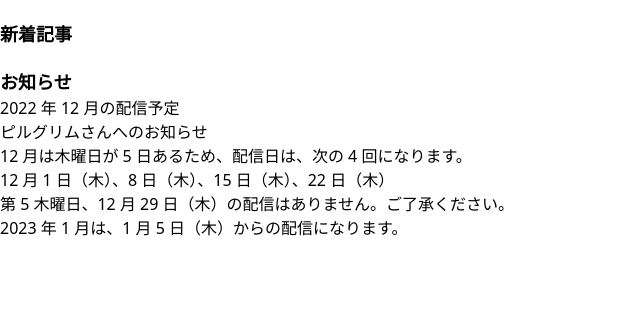
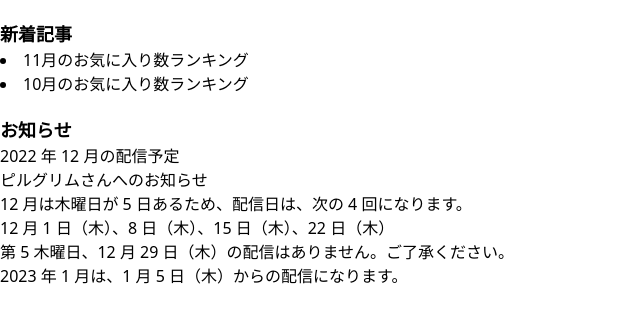
Before and after one commit to siakas/nextjs-mdx-sample, a Next.js app: page / in a window 1280 px wide. Shown: the top 322 px of the page, without its empty margins (0-640 px from the left). Built offline with nearby package versions, Linux system fonts and the light colour scheme.

Commit message:
mdx 記事の配置変更とダイナミックルーティングの設定

```diff
--- /dev/null
+++ b/src/articles/november.mdx
@@ -0,0 +1,39 @@
+import DefaultLayout from '@/layouts/DefaultLayout'
+import RankingTable from '@/components/RankingTable'
+
+export const meta = {
+  title: '11月のお気に入り数ランキング',
+}
+
+export const rankingData = [
+  {
+    slug: '2022-css-full-width-background',
+    title: '画面幅いっぱいに背景色を敷くCSS実装',
+  },
+  {
+    slug: '2022-storybook',
+    title: 'Storybook入門',
+  },
+  {
+    slug: '2022-astro',
+    title: '今すぐ始めるAstro入門',
+  },
+  {
+    slug: '2022-vue3-with-build-system',
+    title: 'ビルド環境で使える、Vue 3の機能',
+  },
+  {
+    slug: '2022-ui-context',
+    title: '文脈から考えるUIデザイン',
+  },
+]
+
+## 今月の注目記事の紹介 \{#toc-1\}
+
+今月、お気に入り追加数の多かった**記事ランキング**の発表です。
+
+<RankingTable month="2022年11月" rankingData={rankingData} />
+
+### 新登場の記事
+
+今月新登場だった記事は（以下略）
--- a/src/pages/october.mdx
+++ b/src/articles/october.mdx
@@ -37,7 +37,3 @@ export const rankingData = [
 ### 新登場の記事
 
 今月新登場だった記事は（以下略）
-
-export default ({ children }) => (
-  <DefaultLayout meta={meta}>{children}</DefaultLayout>
-)
--- /dev/null
+++ b/src/pages/[slug].tsx
@@ -0,0 +1,58 @@
+import type { GetStaticPropsContext, NextPage } from 'next'
+import dynamic from 'next/dynamic'
+import { promises as fs } from 'node:fs'
+import DefaultLayout from '@/layouts/DefaultLayout'
+
+type Props = {
+  slug: string
+  meta: {
+    title: string
+  }
+}
+
+export const getStaticPaths = async () => {
+  const dataDir = 'src/articles'
+  const fileNames = await fs.readdir(dataDir)
+  const files = fileNames.map((fileName) => {
+    return {
+      fileName,
+    }
+  })
+
+  const paths = files.map((file) => {
+    return {
+      params: {
+        slug: file.fileName.replace(/\.mdx$/, ''),
+      },
+    }
+  })
+
+  return {
+    paths,
+    fallback: false,
+  }
+}
+
+export const getStaticProps = async (context: GetStaticPropsContext) => {
+  const slug = context.params?.slug
+  const data = await import(`@/articles/${slug}.mdx`)
+
+  return {
+    props: {
+      slug,
+      meta: data.meta,
+    },
+  }
+}
+
+const Page: NextPage<Props> = ({ slug, meta }) => {
+  const Content = dynamic(import(`@/articles/${slug}.mdx`))
+
+  return (
+    <DefaultLayout meta={meta}>
+      <Content />
+    </DefaultLayout>
+  )
+}
+
+export default Page
--- a/src/pages/index.tsx
+++ b/src/pages/index.tsx
@@ -1,8 +1,35 @@
 import type { NextPage } from 'next'
 import Head from 'next/head'
+import { promises as fs } from 'node:fs'
 import News from '@/contents/news.mdx'
 
-const Home: NextPage = () => {
+type Props = {
+  posts: Array<{
+    slug: string
+    meta: {
+      title: string
+    }
+  }>
+}
+
+export const getStaticProps = async () => {
+  const dataDir = 'src/articles'
+  const fileNames = await fs.readdir(dataDir)
+  const posts = []
+  for (const fileName of fileNames) {
+    const { meta } = await import(`@/articles/${fileName}`)
+    const slug = fileName.replace(/\.mdx$/, '')
+    posts.push({ slug, meta })
+  }
+
+  return {
+    props: {
+      posts,
+    },
+  }
+}
+
+const Home: NextPage<Props> = ({ posts }) => {
   const userName = 'ピルグリム'
 
   return (
@@ -15,6 +42,11 @@ const Home: NextPage = () => {
       </Head>
       <main>
         <h2 className="text-lg font-bold mt-5">新着記事</h2>
+        {posts.map((post) => (
+          <li key={post.slug}>
+            <a href={post.slug}>{post.meta.title}</a>
+          </li>
+        ))}
         <h2 className="text-lg font-bold mt-5">お知らせ</h2>
         <News userName={userName} />
       </main>
```
Also changed, not shown: src/pages/sample.mdx (deleted, +0 -27 lines).
